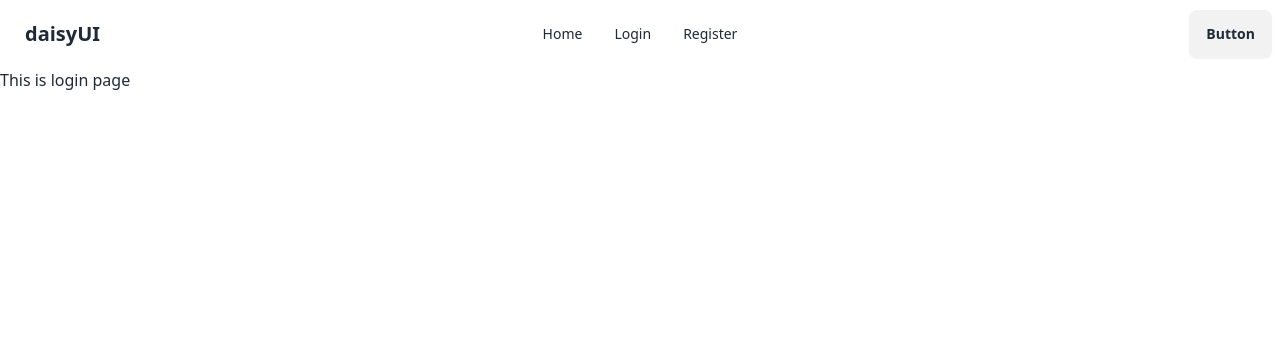
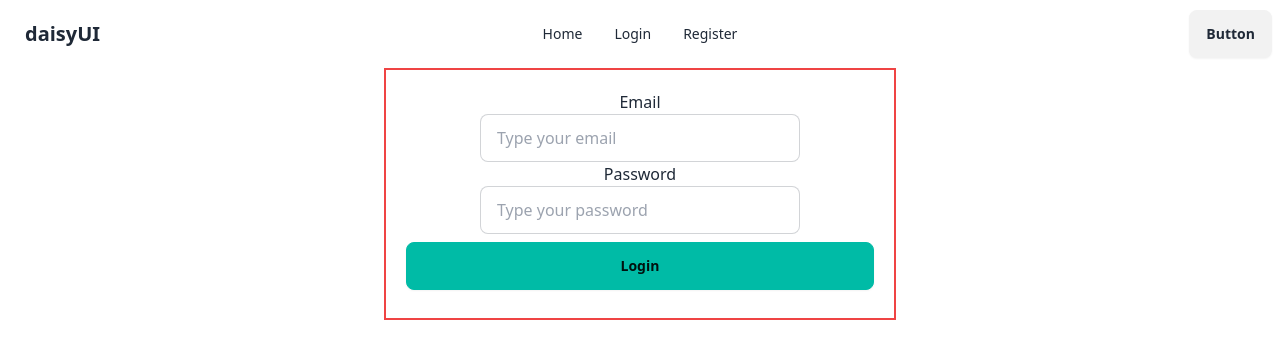
Before and after one commit to SohelShahid117/concept-9-Firebase-auth, a React (Vite) app: page /login in a window 1280 px wide. Shown: the top 358 px of the page. Built offline with nearby package versions, Linux system fonts and the light colour scheme.

Commit message:
concpet-1-part-1 done

```diff
--- a/src/Component/Home/Home.jsx
+++ b/src/Component/Home/Home.jsx
@@ -1,9 +1,19 @@
-import React from "react";
+import React, { createContext, useState } from "react";
 
-const Home = () => {
+export const HomeContext = createContext(null);
+
+const Home = (data) => {
+  // console.log(data);
+  // console.log(data.children);
+  const [homeData, setHomeData] = useState("nJoy Remote Job from Home");
   return (
     <div>
       <h2>This is home</h2>
+      {/* {data.children}
+      {homeData} */}
+      <HomeContext.Provider value={homeData}>
+        {data.children}
+      </HomeContext.Provider>
     </div>
   );
 };
--- /dev/null
+++ b/src/Component/InsideHome/InsideHome.jsx
@@ -0,0 +1,14 @@
+import React, { useContext } from "react";
+import { HomeContext } from "../Home/Home";
+
+const InsideHome = () => {
+  const HomeData = useContext(HomeContext);
+  console.log(HomeData);
+  return (
+    <div>
+      <h1>Inside home</h1>
+    </div>
+  );
+};
+
+export default InsideHome;
--- a/src/Component/Login/Login.jsx
+++ b/src/Component/Login/Login.jsx
@@ -1,9 +1,45 @@
 import React from "react";
 
 const Login = () => {
+  const handleLogSubmit = (e) => {
+    e.preventDefault();
+
+    const email = e.target.email.value;
+    const password = e.target.password.value;
+
+    console.log(email, password);
+  };
   return (
-    <div>
-      <h2>This is login page</h2>
+    <div className="w-[40%] min-w-[500px] mx-auto border-2 border-red-500 p-5">
+      <div className="w-[100%] text-center">
+        <form action="" onSubmit={handleLogSubmit}>
+          <div>
+            <p>Email</p>
+            <input
+              type="email"
+              name="email"
+              placeholder="Type your email"
+              className="input input-bordered w-full max-w-xs"
+            />
+          </div>
+          <div>
+            <p>Password</p>
+            <input
+              type="password"
+              name="password"
+              placeholder="Type your password"
+              className="input input-bordered w-full max-w-xs"
+            />
+          </div>
+
+          <button
+            type="submit"
+            className="btn btn-active btn-accent w-full my-2"
+          >
+            Login
+          </button>
+        </form>
+      </div>
     </div>
   );
 };
--- a/src/Component/Register/Register.jsx
+++ b/src/Component/Register/Register.jsx
@@ -1,13 +1,24 @@
 import React from "react";
 
 const Register = () => {
+  const handleRegSubmit = (e) => {
+    e.preventDefault();
+    const name = e.target.name.value;
+    const photo = e.target.photo.value;
+    const email = e.target.email.value;
+    const password = e.target.password.value;
+    const confirmPassword = e.target.confirmPassword.value;
+    console.log(name, photo, email, password, confirmPassword);
+  };
   return (
-    <div>
-      <form action="">
+    <div className="w-[40%] min-w-[500px] mx-auto border-2 border-red-500 p-5">
+      <div className="w-[100%] text-center">
+        <form action="" onSubmit={handleRegSubmit}>
           <div>
             <p>Name</p>
             <input
               type="text"
+              name="name"
               placeholder="Type your name"
               className="input input-bordered w-full max-w-xs"
             />
@@ -16,6 +27,7 @@ const Register = () => {
             <p>Photo</p>
             <input
               type="text"
+              name="photo"
               placeholder="Photo url"
               className="input input-bordered w-full max-w-xs"
             />
@@ -24,6 +36,7 @@ const Register = () => {
             <p>Email</p>
             <input
               type="email"
+              name="email"
               placeholder="Type your email"
               className="input input-bordered w-full max-w-xs"
             />
@@ -32,6 +45,7 @@ const Register = () => {
             <p>Password</p>
             <input
               type="password"
+              name="password"
               placeholder="Type your password"
               className="input input-bordered w-full max-w-xs"
             />
@@ -40,12 +54,19 @@ const Register = () => {
             <p>Confirm Password</p>
             <input
               type="password"
+              name="confirmPassword"
               placeholder="Type your confirm password"
               className="input input-bordered w-full max-w-xs"
             />
           </div>
-        <button className="btn btn-active btn-accent">Register</button>
+          <button
+            type="submit"
+            className="btn btn-active btn-accent w-full my-2"
+          >
+            Register Now
+          </button>
         </form>
+      </div>
     </div>
   );
 };
--- a/src/main.jsx
+++ b/src/main.jsx
@@ -17,6 +17,7 @@ import Root from "./Root/Root";
 import Home from "./Component/Home/Home";
 import Login from "./Component/Login/Login";
 import Register from "./Component/Register/Register";
+import InsideHome from "./Component/InsideHome/InsideHome";
 
 const router = createBrowserRouter([
   {
@@ -26,7 +27,12 @@ const router = createBrowserRouter([
     children: [
       {
         path: "/",
-        element: <Home></Home>,
+        element: (
+          <Home>
+            {/* <div>Sohel</div> */}
+            <InsideHome></InsideHome>
+          </Home>
+        ),
       },
       {
         path: "/login",
```
Also changed, not shown: src/ResourceFolder/Context.txt (added). Lines whose indentation alone changed are shown as unchanged.
